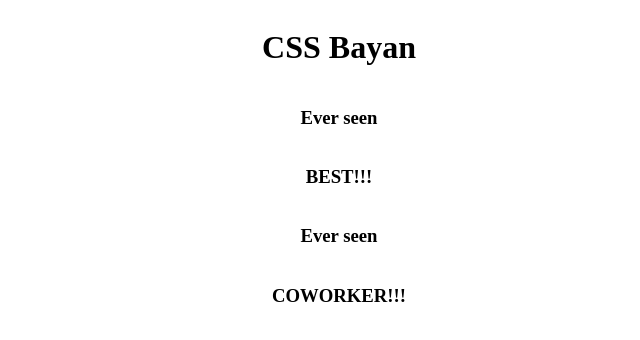
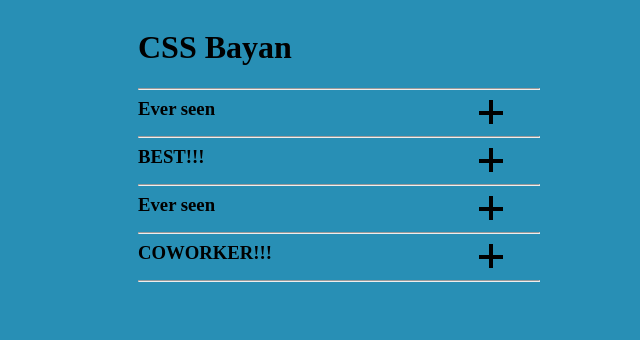
Before and after one commit to smit467bs/cssBayan, a plain HTML site: page index.html in a window 1280 px wide. Shown: the whole page, without its empty margins (301-941 px from the left). Drawn offline with Linux system fonts and the light colour scheme.

Commit message:
feat: ico animations on head memes (14:05 11.03.2023)

```diff
--- a/index.html
+++ b/index.html
@@ -8,38 +8,72 @@
 <body>
 <div class="app-wrapper">
     <div class="accordeon">
-        <div class="title"><h1>CSS Bayan</h1></div>
+        <div class="title"><h1>CSS Bayan</h1>
+            <hr>
+        </div>
         <div class="accordeon-item">
+
             <input hidden id="one" class="abs" name="items" type="radio">
-            <label for="one" id="exp-check"><h3>Ever seen</h3>
+            <label for="one" id="exp-check">
+                <div class="head-memes">
+                    <h3>Ever seen</h3>
+                    <div class="container-ico">
+                        <div class="bar1"></div>
+                        <div class="bar2"></div>
+                    </div>
+                </div>
 
                 <img src="./assets/1.jpg" alt="Ever seen" class='memes'>
 
             </label>
+            <hr>
         </div>
         <div class="accordeon-item">
             <input hidden id="two" name="items" class="check" type="radio">
-            <label for="two"><h3>BEST!!!</h3>
-
+            <label for="two">
+                <div class="head-memes">
+                    <h3>BEST!!!</h3>
+                    <div class="container-ico">
+                        <div class="bar1"></div>
+                        <div class="bar2"></div>
+                    </div>
+                </div>
                 <img src="./assets/2.jpg" alt="My best" class='memes'>
 
             </label>
+            <hr>
         </div>
         <div class="accordeon-item">
             <input hidden id="three" class="check" name="items" type="radio">
-            <label for="three"><h3>Ever seen</h3>
+            <label for="three">
+                <div class="head-memes">
+                    <h3>Ever seen</h3>
+                    <div class="container-ico">
+                        <div class="bar1"></div>
+                        <div class="bar2"></div>
+                    </div>
+                </div>
 
                 <img src="./assets/3.jpg" alt="My cookies" class='memes'>
 
             </label>
+            <hr>
         </div>
         <div class="accordeon-item">
             <input hidden id="four" name="items" class="check" type="radio">
-            <label for="four"><h3>COWORKER!!!</h3>
+            <label for="four">
+                <div class="head-memes">
+                    <h3>COWORKER!!!</h3>
+                    <div class="container-ico">
+                        <div class="bar1"></div>
+                        <div class="bar2"></div>
+                    </div>
+                </div>
 
                 <img src="./assets/4.jpg" alt="My coworker" class='memes'>
 
             </label>
+            <hr>
         </div>
     </div>
 </div>
--- a/style.css
+++ b/style.css
@@ -1,5 +1,6 @@
 body {
     overflow-x: hidden;
+    background-color: #288fb5;
 }
 
 .app-wrapper {
@@ -22,9 +23,26 @@ body {
 
 }
 
+.accordeon .accordeon-item:active {
+    color: blue;
+    opacity: 0.4;
+}
+
 .accordeon .accordeon-item:hover .memes {
     display: block;
     animation: slideOn 0.7s 1 ease-in-out;
+}
+
+.accordeon .accordeon-item:hover .bar1 {
+    transform: translate(0, 6px) rotate(-45deg);
+}
+
+.accordeon .accordeon-item:hover .bar2 {
+    transform: translate(0, -4px) rotate(45deg);
+}
+
+.accordeon-item .accordeon-item:not(img) {
+    color: blue;
 }
 
 .accordeon .accordeon-item:has(img):after .memes {
@@ -34,13 +52,19 @@ body {
 
 .accordeon .accordeon-item:has(img):hover .memes {
     display: flex;
-    /*animation-play-state: paused;*/
 }
 
 .accordeon .accordeon-item, #one:checked ~ * .memes {
     display: block;
     animation: none;
+}
 
+#one:checked ~ * .bar1 {
+    transform: translate(0, 6px) rotate(-45deg);
+}
+
+#one:checked ~ * .bar2 {
+    transform: translate(0, -4px) rotate(45deg);
 }
 
 .accordeon .accordeon-item, #two:checked ~ * .memes {
@@ -49,14 +73,38 @@ body {
 
 }
 
+#two:checked ~ * .bar1 {
+    transform: translate(0, 6px) rotate(-45deg);
+}
+
+#two:checked ~ * .bar2 {
+    transform: translate(0, -4px) rotate(45deg);
+}
+
 .accordeon .accordeon-item, #three:checked ~ * .memes {
     display: block;
     animation: none;
 }
 
+#three:checked ~ * .bar1 {
+    transform: translate(0, 6px) rotate(-45deg);
+}
+
+#three:checked ~ * .bar2 {
+    transform: translate(0, -4px) rotate(45deg);
+}
+
 .accordeon .accordeon-item, #four:checked ~ * .memes {
     display: block;
     animation: none;
+}
+
+#four:checked ~ * .bar1 {
+    transform: translate(0, 6px) rotate(-45deg);
+}
+
+#four:checked ~ * .bar2 {
+    transform: translate(0, -4px) rotate(45deg);
 }
 
 @keyframes slideOn {
@@ -70,7 +118,6 @@ body {
         background-color: blue;
         opacity: 1;
         width: 400px;
-
     }
 }
 
@@ -80,10 +127,8 @@ body {
 
 .memes {
     padding: 0;
-    margin-left: 10%;
     margin-right: 25%;
     display: none;
-    /*opacity: 0;*/
     width: 400px;
     height: 400px;
 }
@@ -93,6 +138,55 @@ body {
 }
 
 h3 {
+    display: flex;
+    width: 100px;
     padding: 0;
-    /*margin-left: 25%;*/
+    margin: 0;
+    z-index: 0;
 }
+
+hr {
+    width: 400px;
+}
+
+.container-ico {
+    /*display: flex;*/
+    width: 40px;
+    height: 30px;
+    position: relative;
+    z-index: 1;
+    left: 60%;
+    padding: 0;
+    margin: 0;
+}
+
+.bar1, .bar2 {
+    background-color: black;
+    width: 24px;
+    height: 4px;
+    margin: 6px 0;
+    transition: 0.4s;
+}
+
+.bar1 {
+    transform: translate(0, 6px) rotate(-90deg);
+}
+
+.bar2 {
+    transform: translate(0, -3px) rotate(0deg);
+}
+
+
+.head-memes {
+    display: flex;
+    flex-direction: row;
+}
+
+/*
+.bar1 {
+    transform: translate(0, 6px) rotate(-45deg);
+}
+
+.bar2 {
+    transform: translate(0, -4px) rotate(45deg);
+}*/
```
